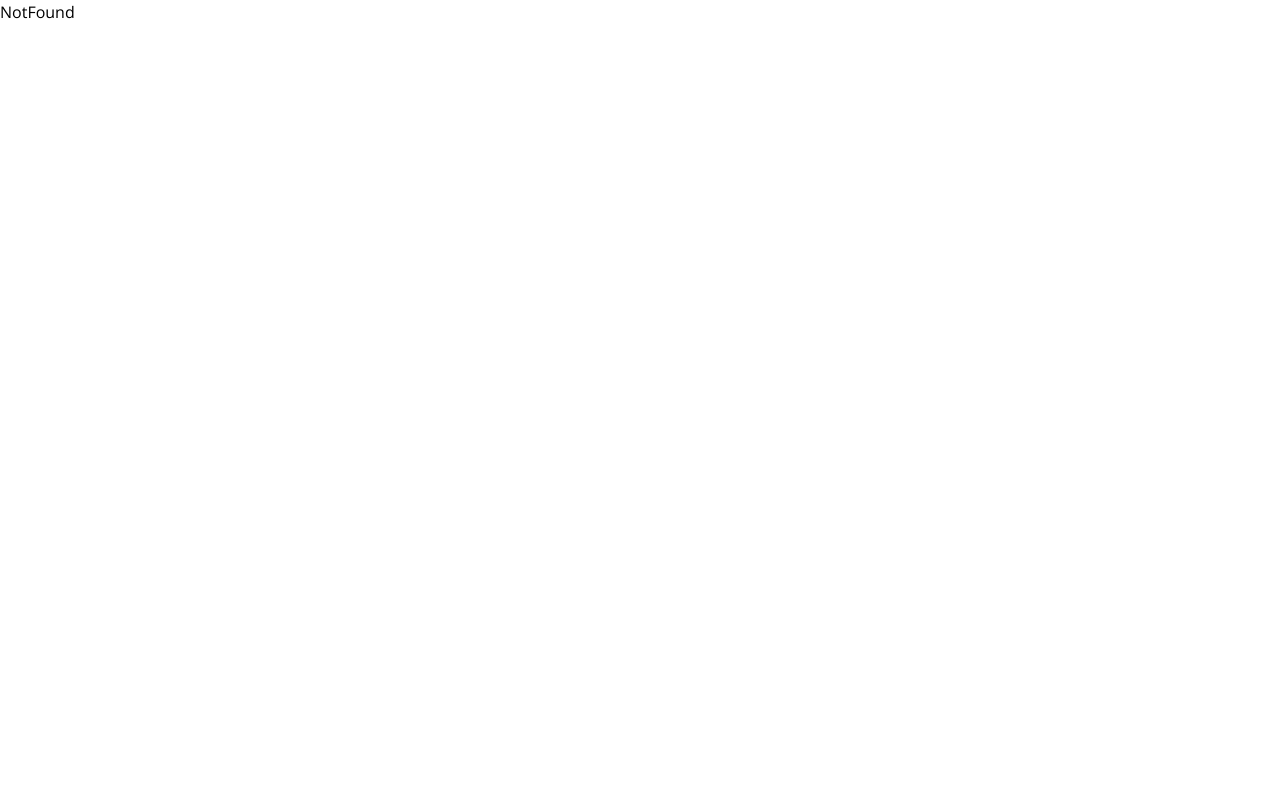
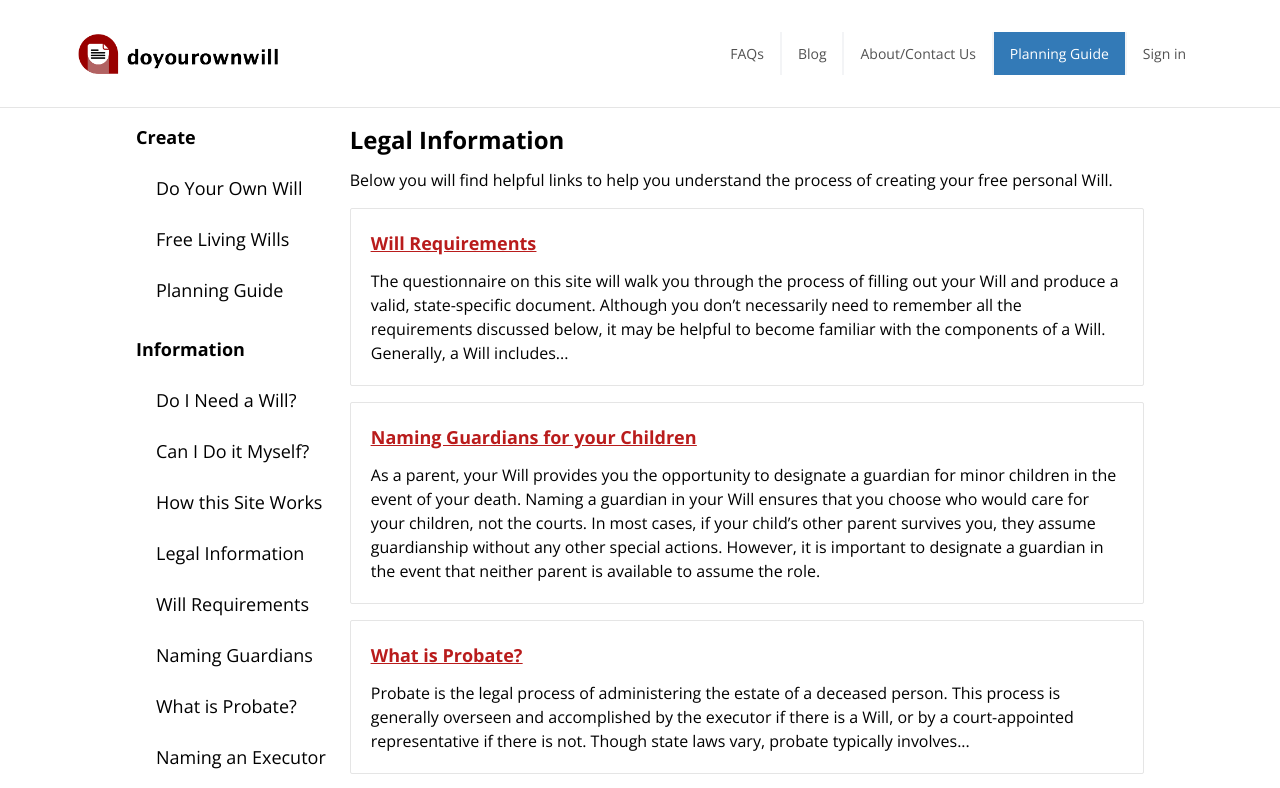
Before and after one commit to redwan100/doyourownwill, a Next.js app: page /legalinformation in a window 1280 px wide. Before the commit this address had no page. Shown: the top 788 px of the page. Built offline with nearby package versions, Linux system fonts and the light colour scheme.

Commit message:
added 'legal information page'

```diff
--- /dev/null
+++ b/app/(withCommonLayout)/(withSidebarPage)/legalinformation/page.tsx
@@ -0,0 +1,65 @@
+import ProtectYourSelf from "@/app/components/shared/ProtectYourSelf";
+import Link from "next/link";
+
+const informations = [
+  {
+    title: "Will Requirements",
+    href: "#",
+    desc: "The questionnaire on this site will walk you through the process of filling out your Will and produce a valid, state-specific document. Although you don’t necessarily need to remember all the requirements discussed below, it may be helpful to become familiar with the components of a Will. Generally, a Will includes...",
+  },
+  {
+    title: "Naming Guardians for your Children",
+    href: "#",
+    desc: "As a parent, your Will provides you the opportunity to designate a guardian for minor children in the event of your death. Naming a guardian in your Will ensures that you choose who would care for your children, not the courts. In most cases, if your child’s other parent survives you, they assume guardianship without any other special actions. However, it is important to designate a guardian in the event that neither parent is available to assume the role.",
+  },
+  {
+    title: "What is Probate?",
+    href: "#",
+    desc: "Probate is the legal process of administering the estate of a deceased person. This process is generally overseen and accomplished by the executor if there is a Will, or by a court-appointed representative if there is not. Though state laws vary, probate typically involves...",
+  },
+  {
+    title: "Naming an Executor",
+    href: "#",
+    desc: "An executor is the person you choose to carry out the terms of your Will, including administration of your estate. When the Will is admitted to probate, the court gives the executor authority to act as the testator or Will writer’s legal representative in administering the estate. The executor's duties include collecting probate assets of the deceased, paying valid debts (including any estate taxes), investing estate funds, and ultimately distributing them to the beneficiaries in accordance with the Will's terms.",
+  },
+];
+
+const LegalInformationPage = () => {
+  return (
+    <div>
+      <div className="">
+        <h2 className="text-2xl font-bold mb-3">Legal Information</h2>
+        <p className="text-sm text-pera sm:text-base">
+          Below you will find helpful links to help you understand the process
+          of creating your free personal Will.
+        </p>
+
+        <div className="my-4 space-y-4">
+          {informations.map((info) => (
+            <div
+              key={info.title}
+              className="py-5 px-5 border border-neutral-200 rounded-sm"
+            >
+              <h3 className="text-lg text-red-700 font-bold underline mb-3">
+                <Link href={info.href}>{info.title}</Link>
+              </h3>
+              <p className="text-sm text-pera sm:text-base leading-6">
+                {info.desc}
+              </p>
+            </div>
+          ))}
+        </div>
+
+        {/* horizontal line  */}
+        <div className="w-full border-b border-b-neutral-200"></div>
+        {/* horizontal line  */}
+
+        <div className="my-6">
+          <ProtectYourSelf />
+        </div>
+      </div>
+    </div>
+  );
+};
+
+export default LegalInformationPage;
```
